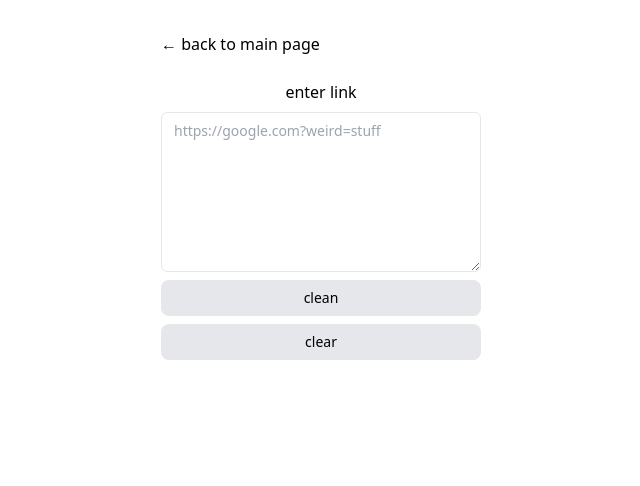
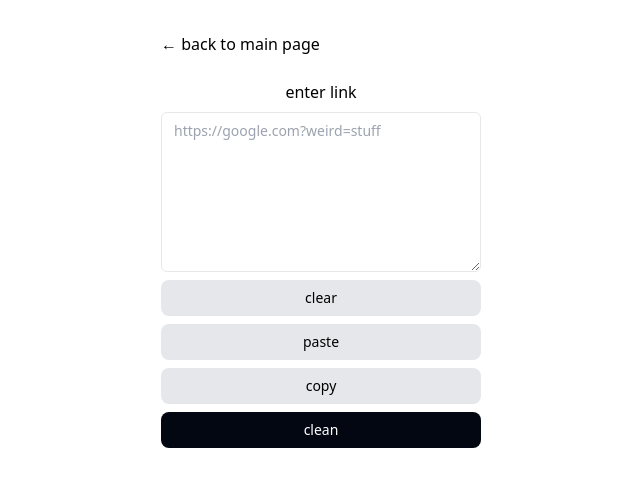
Before and after one commit to afrieirham/tools, a Next.js app: page /url-cleaner in a window 1280 px wide. Shown: the top 486 px of the page, without its empty margins (319-959 px from the left). Built offline with nearby package versions, Linux system fonts and the light colour scheme.

Commit message:
add copy and paste button

```diff
--- a/src/pages/url-cleaner.tsx
+++ b/src/pages/url-cleaner.tsx
@@ -30,17 +30,32 @@ function UrlCleaner() {
           className="min-h-40 flex w-full h-10 max-w-sm px-3 py-2 mx-auto text-sm border rounded-md border-input bg-background ring-offset-background placeholder:text-muted-foreground focus-visible:outline-none focus-visible:ring-2 focus-visible:ring-ring focus-visible:ring-offset-2 disabled:cursor-not-allowed disabled:opacity-50"
         />
         <button
-          type="submit"
-          className="w-full max-w-sm py-2 text-sm bg-gray-200 rounded-lg hover:bg-gray-300"
-        >
-          clean
-        </button>
-        <button
           type="button"
           onClick={() => setInput("")}
           className="w-full max-w-sm py-2 text-sm bg-gray-200 rounded-lg hover:bg-gray-300"
         >
           clear
+        </button>
+        <button
+          type="button"
+          onClick={async () => setInput(await navigator.clipboard.readText())}
+          className="w-full max-w-sm py-2 text-sm bg-gray-200 rounded-lg hover:bg-gray-300"
+        >
+          paste
+        </button>
+        <button
+          type="button"
+          onClick={() => navigator.clipboard.writeText(input)}
+          className="w-full max-w-sm py-2 text-sm bg-gray-200 rounded-lg hover:bg-gray-300"
+        >
+          copy
+        </button>
+
+        <button
+          type="submit"
+          className="w-full max-w-sm py-2 text-sm text-white bg-gray-950 rounded-lg hover:bg-gray-800"
+        >
+          clean
         </button>
       </form>
     </div>
```
